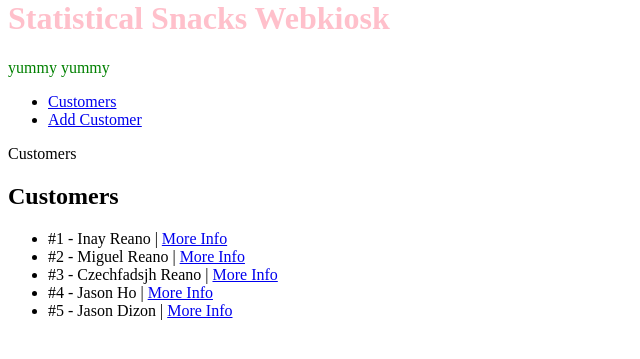
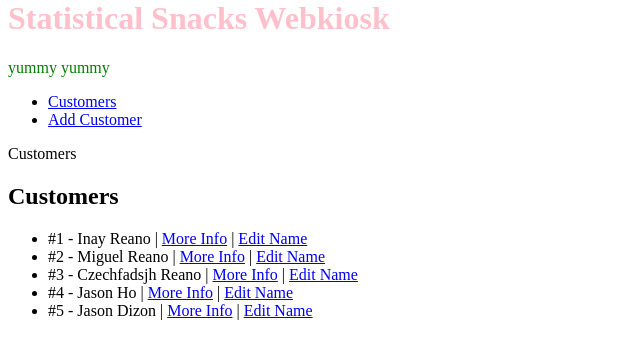
Before and after one commit to arstinr/CSCI22Final, a Django app: page /webkiosk/customers/ in a window 1280 px wide. Shown: the part 21-380 px from the top of the page, without its empty margins (0-640 px from the left). Run offline with Django 4.2, Linux system fonts and the light colour scheme; data comes from the database, SQL or seed files in the repository; both versions use the stored data as it was after the commit.

Commit message:
Added link to edit customer form

```diff
--- a/statisticalsnacks/webkiosk/templates/webkiosk/customer_list.html
+++ b/statisticalsnacks/webkiosk/templates/webkiosk/customer_list.html
@@ -6,7 +6,7 @@
 <h2>Customers</h2>
 <ul>
     {% for customer in customerlist %}
-        <li>#{{customer.id}} - {{ customer.firstname}} {{customer.lastname}} | <a href="{% url 'webkiosk:customer-details' customer.id %}">More Info</a></li>
+        <li>#{{customer.id}} - {{ customer.firstname}} {{customer.lastname}} | <a href="{% url 'webkiosk:customer-details' customer.id %}">More Info</a> | <a href="{% url 'webkiosk:customer-edit' customer.id %}">Edit Name</a></li>
     {% endfor %}
 </ul>
 
```
Also changed, not shown: statisticalsnacks/db.sqlite3.
